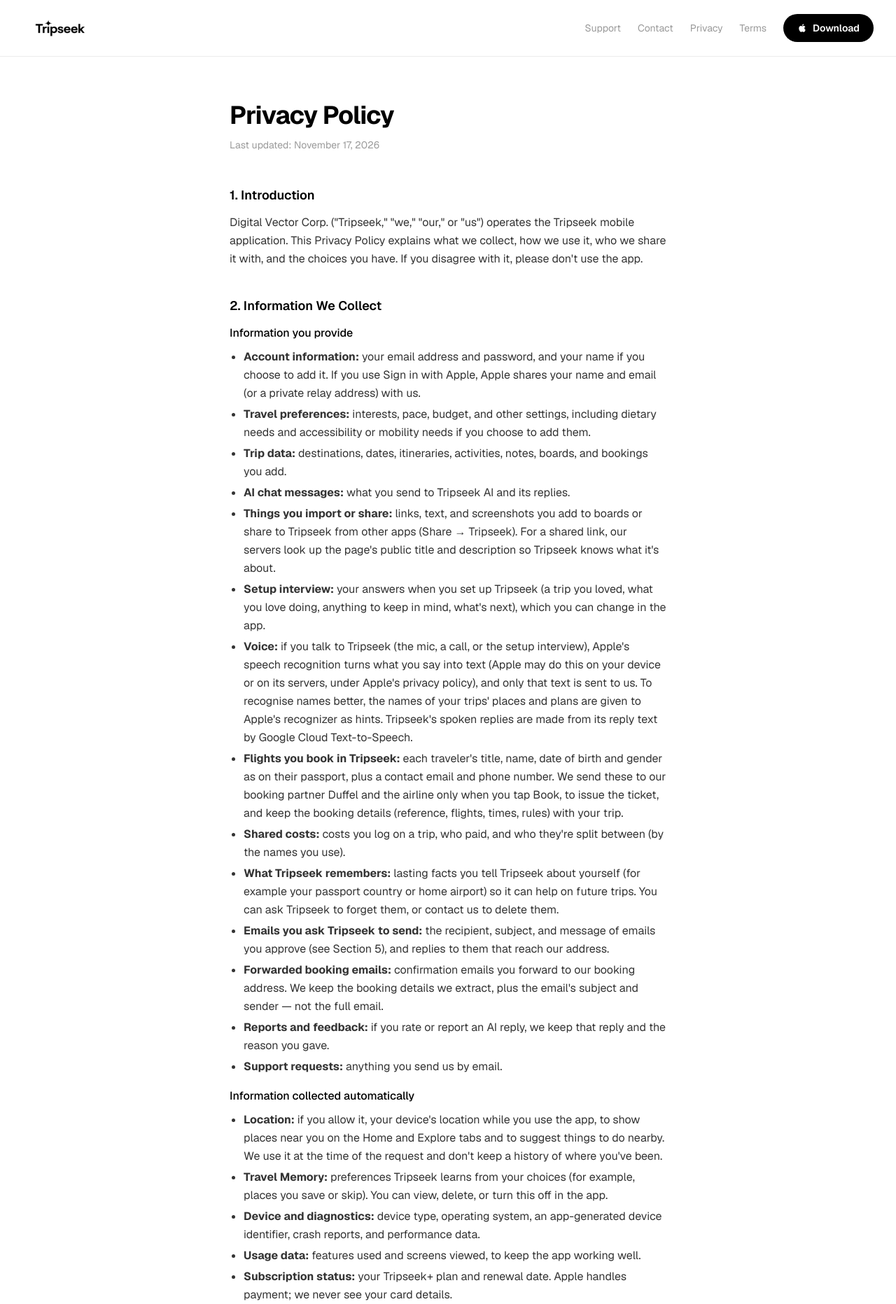
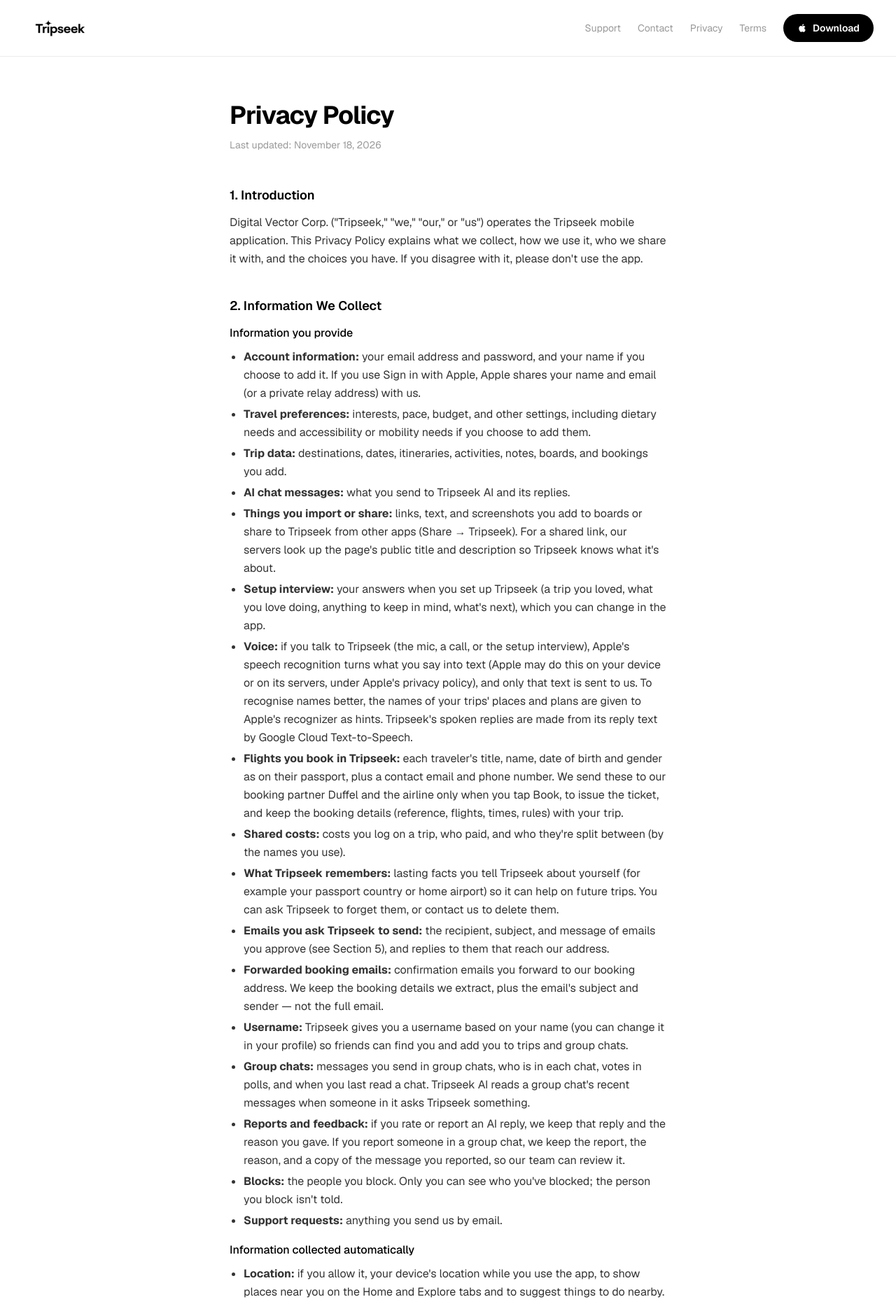
Before and after one commit to Mkkonsss/tripseek-site, a Next.js app: page /privacy in a window 1280 px wide. Shown: the top 1863 px of the page at 70% size. Built offline with nearby package versions, Linux system fonts and the light colour scheme.

Commit message:
Privacy and terms: group chats, usernames, reporting and blocking

```diff
--- a/src/app/privacy/page.tsx
+++ b/src/app/privacy/page.tsx
@@ -15,7 +15,7 @@ export default function PrivacyPolicy() {
 
       <article className="max-w-2xl mx-auto px-6 py-16 w-full">
         <h1 className="text-4xl font-bold tracking-tight mb-3">Privacy Policy</h1>
-        <p className="text-sm text-black/40 mb-12">Last updated: November 17, 2026</p>
+        <p className="text-sm text-black/40 mb-12">Last updated: November 18, 2026</p>
 
         <div className="prose prose-sm max-w-none space-y-10 text-black/80 leading-relaxed">
 
@@ -42,12 +42,15 @@ export default function PrivacyPolicy() {
               <li><strong>What Tripseek remembers:</strong> lasting facts you tell Tripseek about yourself (for example your passport country or home airport) so it can help on future trips. You can ask Tripseek to forget them, or contact us to delete them.</li>
               <li><strong>Emails you ask Tripseek to send:</strong> the recipient, subject, and message of emails you approve (see Section 5), and replies to them that reach our address.</li>
               <li><strong>Forwarded booking emails:</strong> confirmation emails you forward to our booking address. We keep the booking details we extract, plus the email&apos;s subject and sender &mdash; not the full email.</li>
-              <li><strong>Reports and feedback:</strong> if you rate or report an AI reply, we keep that reply and the reason you gave.</li>
+              <li><strong>Username:</strong> Tripseek gives you a username based on your name (you can change it in your profile) so friends can find you and add you to trips and group chats.</li>
+              <li><strong>Group chats:</strong> messages you send in group chats, who is in each chat, votes in polls, and when you last read a chat. Tripseek AI reads a group chat&apos;s recent messages when someone in it asks Tripseek something.</li>
+              <li><strong>Reports and feedback:</strong> if you rate or report an AI reply, we keep that reply and the reason you gave. If you report someone in a group chat, we keep the report, the reason, and a copy of the message you reported, so our team can review it.</li>
+              <li><strong>Blocks:</strong> the people you block. Only you can see who you&apos;ve blocked; the person you block isn&apos;t told.</li>
               <li><strong>Support requests:</strong> anything you send us by email.</li>
             </ul>
             <h3 className="font-medium text-black mb-2">Information collected automatically</h3>
             <ul className="list-disc pl-5 space-y-1">
-              <li><strong>Location:</strong> if you allow it, your device&apos;s location while you use the app, to show places near you on the Home and Explore tabs and to suggest things to do nearby. We use it at the time of the request and don&apos;t keep a history of where you&apos;ve been.</li>
+              <li><strong>Location:</strong> if you allow it, your device&apos;s location while you use the app, to show places near you on the Home and Explore tabs and to suggest things to do nearby. When you send &ldquo;My location&rdquo; in the Tripseek chat, it&apos;s sent with that message so Tripseek can suggest places close to you, and the area name (for example a neighborhood and city) is kept with the message. We don&apos;t keep a history of where you&apos;ve been.</li>
               <li><strong>Travel Memory:</strong> preferences Tripseek learns from your choices (for example, places you save or skip). You can view, delete, or turn this off in the app.</li>
               <li><strong>Device and diagnostics:</strong> device type, operating system, an app-generated device identifier, crash reports, and performance data.</li>
               <li><strong>Usage data:</strong> features used and screens viewed, to keep the app working well.</li>
@@ -137,6 +140,7 @@ export default function PrivacyPolicy() {
             <ul className="list-disc pl-5 space-y-1">
               <li><strong>With service providers</strong> listed in Section 6</li>
               <li><strong>When you share a trip:</strong> people you invite can see and edit it, and anyone with a trip&apos;s share link can view its details</li>
+              <li><strong>In group chats:</strong> everyone in a chat sees your name, username, profile photo, messages and votes. If the chat is about a trip, Tripseek may mention that trip&apos;s plans, flights and stays in the chat, but only when everyone in the chat is on that trip. It never shares your passport details, payment details or what you owe in a group chat.</li>
               <li><strong>For legal reasons:</strong> if required by law, court order, or a government authority</li>
               <li><strong>In a business transfer:</strong> as part of a merger, acquisition, or sale of assets, with notice to you</li>
               <li><strong>With your consent:</strong> for anything else, only if you explicitly agree</li>
--- a/src/app/terms/page.tsx
+++ b/src/app/terms/page.tsx
@@ -15,7 +15,7 @@ export default function TermsOfService() {
 
       <article className="max-w-2xl mx-auto px-6 py-16 w-full">
         <h1 className="text-4xl font-bold tracking-tight mb-3">Terms of Service</h1>
-        <p className="text-sm text-black/40 mb-12">Last updated: October 27, 2026</p>
+        <p className="text-sm text-black/40 mb-12">Last updated: November 18, 2026</p>
 
         <div className="prose prose-sm max-w-none space-y-10 text-black/80 leading-relaxed">
 
@@ -77,7 +77,13 @@ export default function TermsOfService() {
               <li>Impersonate any person or entity</li>
               <li>Use automated scripts or bots to access the service</li>
               <li>Circumvent any security or access controls</li>
+              <li>Bully, harass, threaten or abuse anyone, including in group chats</li>
+              <li>Post hateful, sexual, violent or otherwise objectionable content, or spam or scams</li>
+              <li>Share someone else&apos;s private information without their permission</li>
             </ul>
+            <p className="mt-3">
+              We have zero tolerance for objectionable content or abusive users. In any group chat you can report a message or a person and block them: blocking hides their messages from you and stops them adding you to chats or trips. We review reports within 24 hours, remove content that breaks these rules, and suspend or remove the accounts of people who post it.
+            </p>
           </section>
 
           <section>
```
